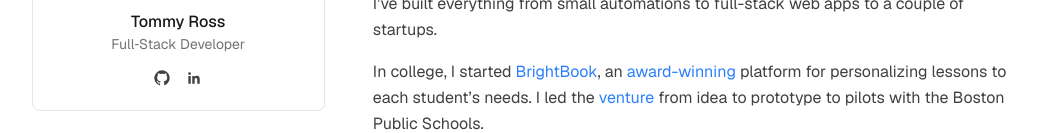
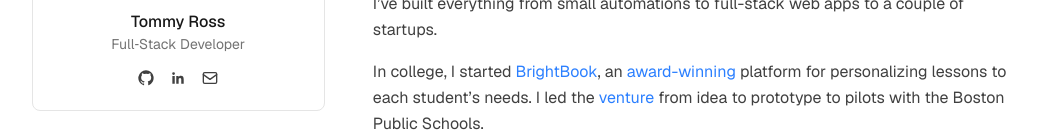
Before and after one commit to TommyFork/tomross.dev, a Next.js app: page /about in a window 1280 px wide. Shown: the part 311-444 px from the top of the page, without its empty margins (113-1152 px from the left). Built offline with nearby package versions, Linux system fonts and the light colour scheme; no server answers.

Commit message:
feat: add envelope icon button to ProfileCard that opens contact modal
https://claude.ai/code/session_01SUQ5pVYGWXRszKfvqXKmhj

```diff
--- a/src/components/ProfileCard.tsx
+++ b/src/components/ProfileCard.tsx
@@ -3,6 +3,7 @@ import Link from "next/link";
 import {
   GitHubIcon,
   LinkedInIcon,
+  EnvelopeIcon,
 } from "@/components/icons/SocialIcons";
 
 export default function ProfileCard() {
@@ -34,6 +35,13 @@ export default function ProfileCard() {
         >
           <LinkedInIcon />
         </Link>
+        <Link
+          href="?contact=modal"
+          className="hover:text-neutral-900 dark:hover:text-white"
+          aria-label="Contact"
+        >
+          <EnvelopeIcon />
+        </Link>
       </div>
     </div>
   );
--- a/src/components/icons/SocialIcons.tsx
+++ b/src/components/icons/SocialIcons.tsx
@@ -13,3 +13,12 @@ export function LinkedInIcon(props: React.SVGProps<SVGSVGElement>) {
     </svg>
   );
 }
+
+export function EnvelopeIcon(props: React.SVGProps<SVGSVGElement>) {
+  return (
+    <svg viewBox="0 0 24 24" width="16" height="16" aria-hidden fill="none" stroke="currentColor" strokeWidth="2" strokeLinecap="round" strokeLinejoin="round" {...props}>
+      <rect x="2" y="4" width="20" height="16" rx="2"/>
+      <path d="m2 7 10 7 10-7"/>
+    </svg>
+  );
+}
```
